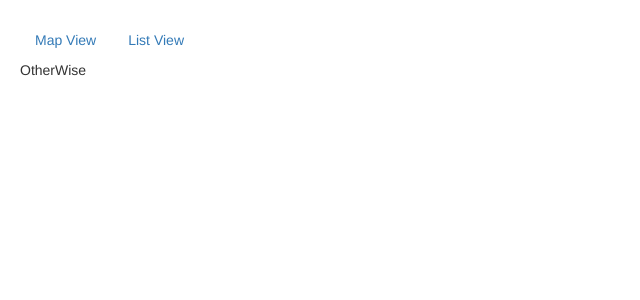
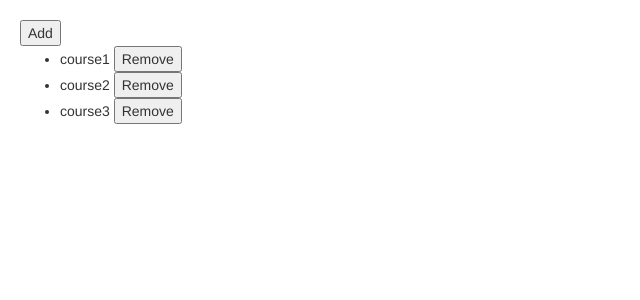
Before and after one commit to prk0906/hello-world, an Angular app: page / in a window 1280 px wide. Shown: the top 300 px of the page, without its empty margins (0-640 px from the left). Built offline with nearby package versions, Linux system fonts and the light colour scheme.

Commit message:
ngFor Concept

```diff
--- a/src/app/app.component.html
+++ b/src/app/app.component.html
@@ -36,7 +36,7 @@
  </div> -->
 
  <!-- ngSwitchCase -->
-  <ul class="nav nav-pills">
+  <!-- <ul class="nav nav-pills">
     <li [class.active]="viewmode=='map'"><a (click)="viewmode='map'">Map View</a></li>
     <li [class.active]="viewmode=='list'"><a (click)="viewmode='list'">List View</a></li>
   </ul>
@@ -44,4 +44,13 @@
         <div *ngSwitchCase="'map'">Map View Content</div>
         <div *ngSwitchCase="'list'">List View Content</div>
         <div *ngSwitchDefault>OtherWise</div>
-  </div>
+  </div> -->
+
+  <!-- ngFor -->
+   <button (click)="onAdd()">Add</button>
+   <ul>
+    <li *ngFor="let course of courses; last as isEven">
+        {{course.course}}
+        <button (click)="OnRemove(course)">Remove</button>
+    </li>
+   </ul>
--- a/src/app/app.component.ts
+++ b/src/app/app.component.ts
@@ -30,6 +30,19 @@
   // onLikeChanged($event:any){
   //   console.log("like state Changes ",$event);
   // }
-  // courses=[1,2];
-  viewmode = 'somethingElses';
+  courses=[
+    {id:1,course:"course1"},
+    {id:2,course:"course2"},
+    {id:3,course:"course3"},
+  ];
+  onAdd()
+  {
+    this.courses.push({id:4,course:"Course4"});
+  }
+  OnRemove(course:any)
+  {
+    let index = this.courses.indexOf(course);
+    this.courses.splice(index,1);
+  }
+  // viewmode = 'somethingElses';
 }
```
